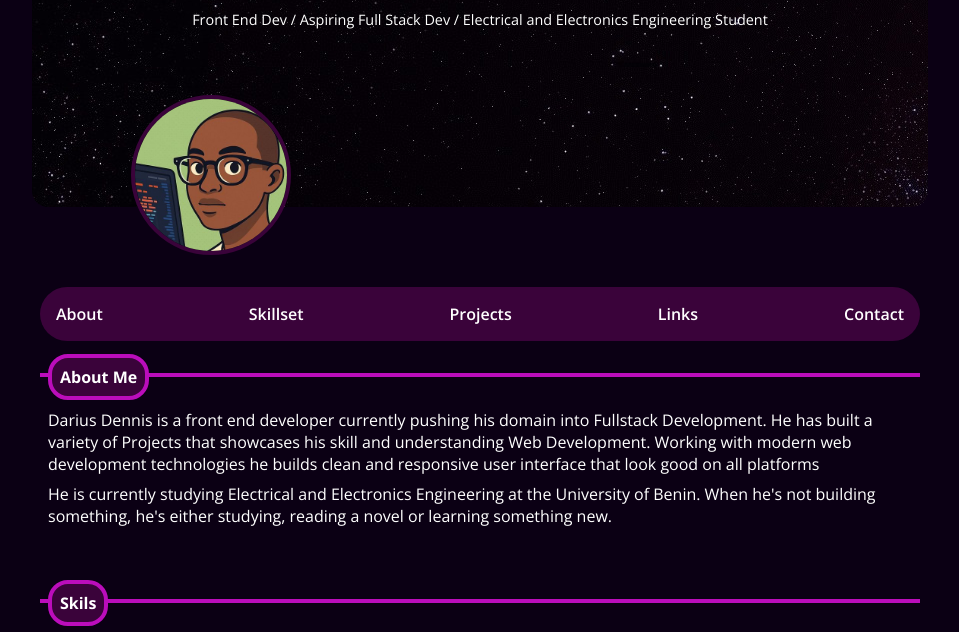
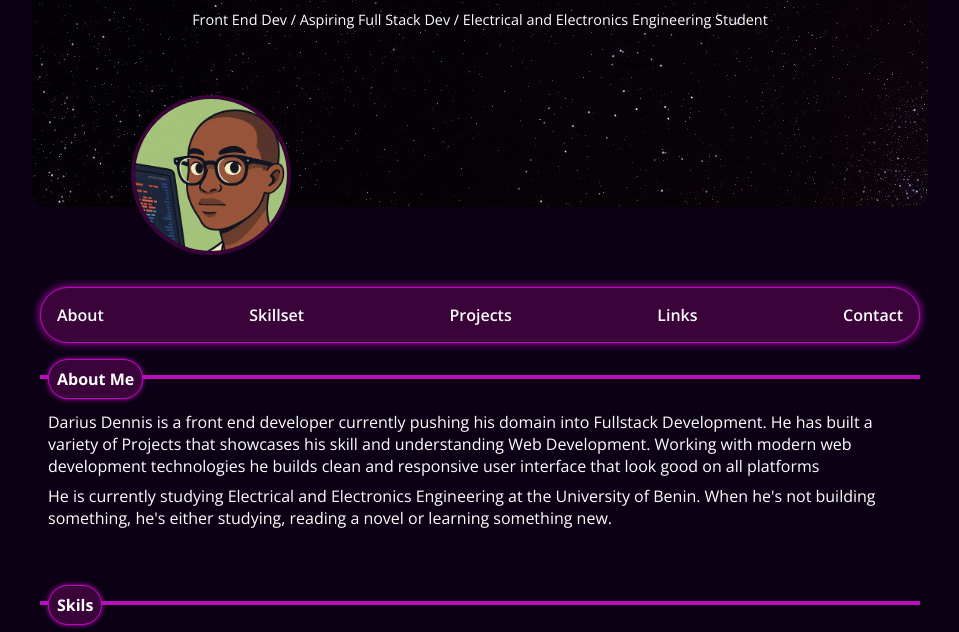
Before and after one commit to ddennis18/dariusdennis-webspace, a plain HTML site: page index.html in a window 1280 px wide. Shown: the part 93-725 px from the top of the page, without its empty margins (160-1119 px from the left). Drawn offline with nearby package versions, Linux system fonts and the light colour scheme.

Commit message:
styling changes: added glow effects for better aesthetics

```diff
--- a/style.css
+++ b/style.css
@@ -39,6 +39,8 @@ nav {
   margin: 32px 0;
   border-radius: 32px;
   background-color: var(--secondary);
+  border: 1px solid var(--tertiary);
+  box-shadow: 0px 0px 10px var(--tertiary);
 }
 
 .nav-list a {
@@ -133,8 +135,9 @@ section > h2 {
   top: 0;
   padding: 8px;
   border-radius: 20px;
+  box-shadow: 0px 0px 5px var(--tertiary);
+  border: 1px solid var(--tertiary);
   background-color: var(--secondary);
-  border: 4px solid var(--tertiary);
   transform: translate(0%, -50%);
   /*box-shadow: 0px 0px 5px var(--tertiary);*/
 }
```
